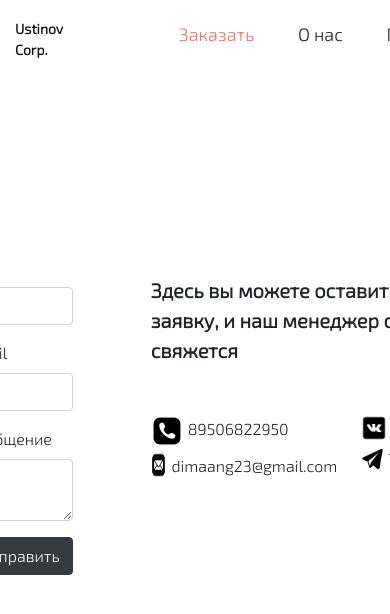
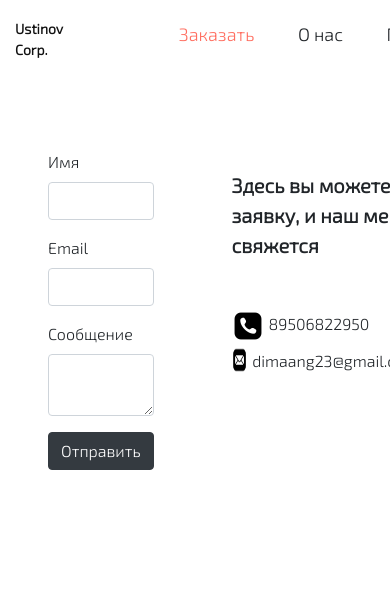
Before and after one commit to BossNumber1/allvis, a Next.js app in the folder app/: page /order in a window 390 px wide. Shown: the top 614 px of the page. Built offline with nearby package versions, Linux system fonts and the light colour scheme.

Commit message:
Made the Order page responsive for all sizes

```diff
--- a/app/styles/order.module.css
+++ b/app/styles/order.module.css
@@ -7,12 +7,42 @@
     margin-right: 56px;
 } */
 
-@media (min-width: 0px) and (max-width: 320px) {
+@media (min-width: 0px) and (max-width: 999px) {
     .bodyPage {
-        /* background-color: orange; */
-        margin-top: 50%;
-        margin-left: 270px;
-        padding-right: 10%;
+        position: fixed;
+        padding-right: 30px;
         /* margin-right: 30%; */
     }
 }
+
+@media (min-width: 0px) and (max-width: 480px) {
+    .bodyPage {
+        /* background-color: orange; */
+        top: 50px;
+        left: 0;
+    }
+}
+
+@media (min-width: 481px) and (max-width: 640px) {
+    .bodyPage {
+        /* background-color: rgb(0, 255, 42); */
+        top: 30px;
+        left: 0;
+    }
+}
+
+@media (min-width: 641px) and (max-width: 768px) {
+    .bodyPage {
+        /* background-color: rgba(255, 166, 0, 0.466); */
+        top: 30px;
+        left: 50px;
+    }
+}
+
+@media (min-width: 769px) and (max-width: 999px) {
+    .bodyPage {
+        /* background-color: rgb(0, 132, 255); */
+        top: 30px;
+        left: 290px;
+    }
+}
```
